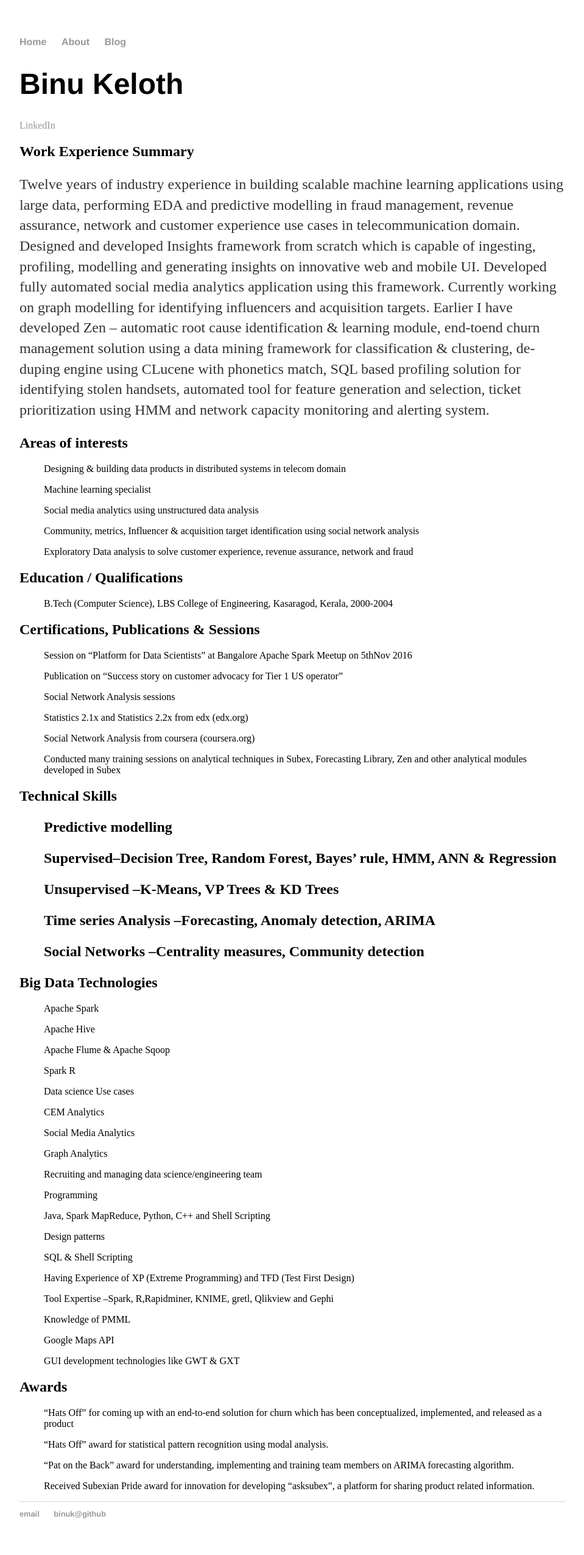
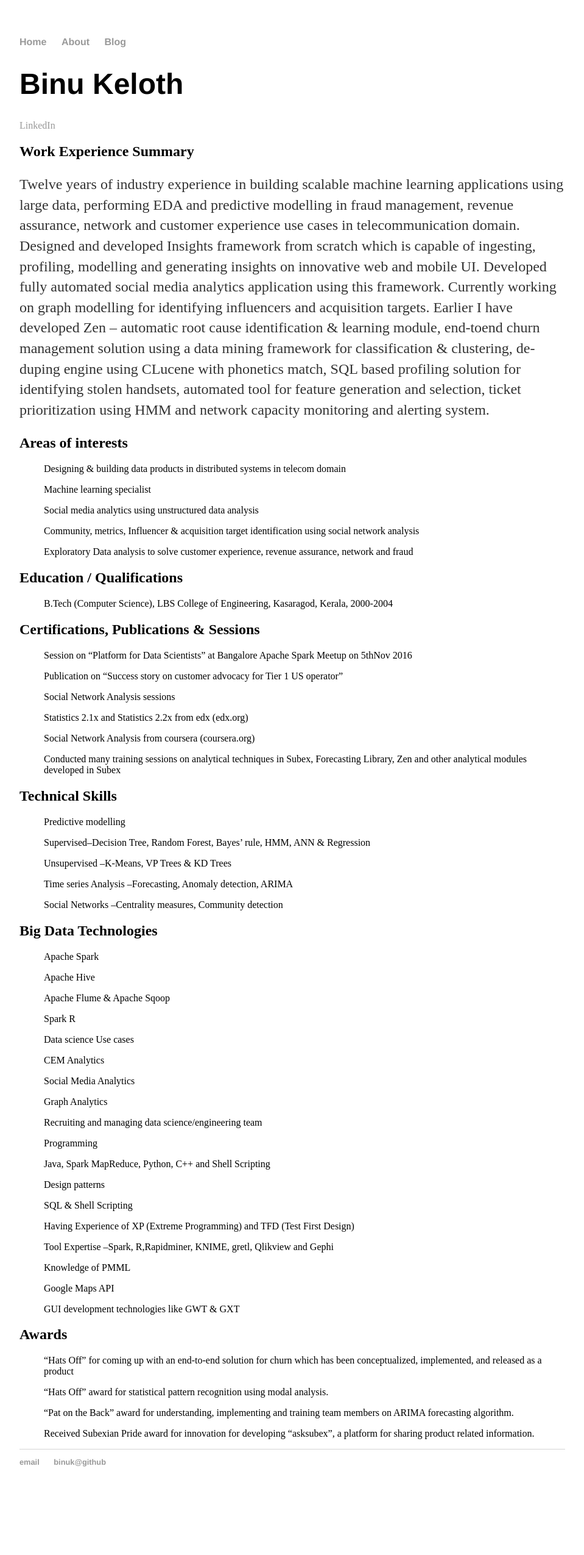
Before and after one commit to binukeloth/binukeloth.github.io, a Jekyll site: the page built from resume/index.html, in a window 1280 px wide. Shown: the whole page at 61% size, without its empty margins (160-1119 px from the left). Built offline with Jekyll 4.4.1, drawn with Linux system fonts in a browser that asks for light colours; after the commit the page ends 2465 px from its top, so only the background shows below that.

Commit message:
Added msiplaced/missing styles

```diff
--- a/resume/index.html
+++ b/resume/index.html
@@ -25,7 +25,7 @@ title: Binu Keloth - Resume
 	<ul>Social Network Analysis from coursera (coursera.org) </ul>
 	<ul>Conducted many training sessions on analytical techniques in Subex, Forecasting Library, Zen and other analytical modules developed in Subex</ul>
 
-	<h2>Technical Skills<h2>
+	<h2>Technical Skills</h2>
 	<ul>Predictive modelling </ul>
 	<ul>Supervised–Decision Tree, Random Forest, Bayes’ rule, HMM, ANN & Regression </ul>
 	<ul>Unsupervised –K-Means, VP Trees & KD Trees </ul><ul>Time series Analysis –Forecasting, Anomaly detection, ARIMA </ul>
```
